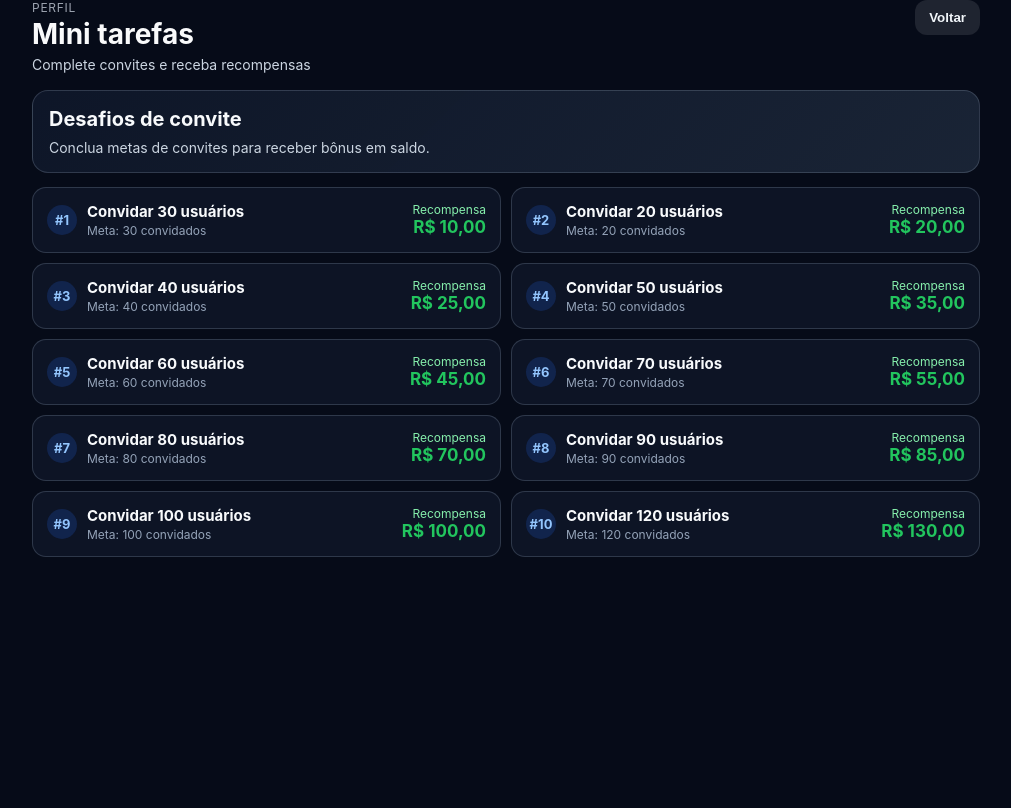
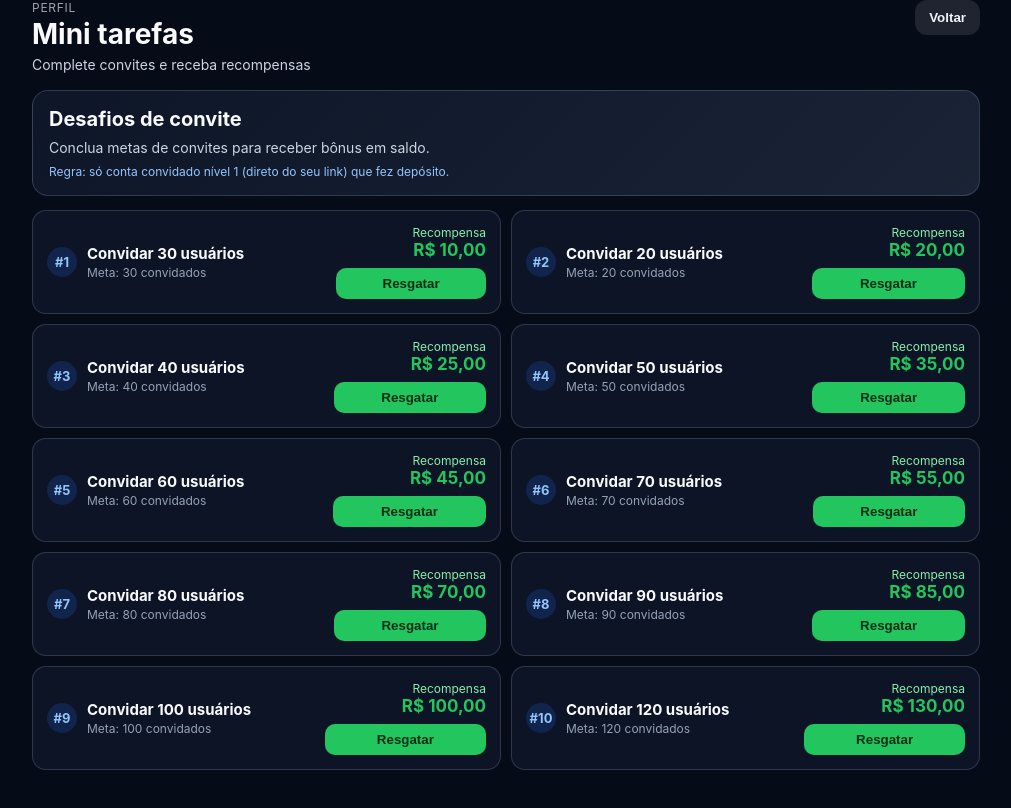
Before and after one commit to magnatazk20/mancera-frontend, a React (Vite) app: page /mini-tasks in a window 1280 px wide. Shown: the part 900-1708 px from the top of the page, without its empty margins (134-1145 px from the left). Before the commit the page ends 1549 px from the top, so only its background shows below. Built offline with nearby package versions, Linux system fonts and the light colour scheme; no server answers.

Commit message:
feat(mini-tasks): add redeem button UI with level-1 depositor rule notice

```diff
--- a/src/pages/MiniTasks.css
+++ b/src/pages/MiniTasks.css
@@ -88,6 +88,42 @@
   font-size: 17px;
 }
 
+.mini-task-redeem-btn {
+  margin-top: 8px;
+  width: 100%;
+  border: 0;
+  border-radius: 10px;
+  padding: 8px 10px;
+  background: #22c55e;
+  color: #052e16;
+  font-weight: 800;
+  cursor: pointer;
+}
+
+.mini-task-redeem-btn:disabled {
+  background: #334155;
+  color: #94a3b8;
+  cursor: not-allowed;
+}
+
+.mini-tasks-rule {
+  display: block;
+  margin-top: 8px;
+  color: #93c5fd;
+  font-size: 12px;
+}
+
+.mini-tasks-notice {
+  margin-bottom: 12px;
+  border: 1px solid rgba(56, 189, 248, 0.35);
+  background: rgba(14, 116, 144, 0.2);
+  color: #cffafe;
+  border-radius: 10px;
+  padding: 10px 12px;
+  font-size: 13px;
+  font-weight: 600;
+}
+
 @media (min-width: 760px) {
   .mini-tasks-grid {
     grid-template-columns: repeat(2, minmax(0, 1fr));
--- a/src/pages/MiniTasks.tsx
+++ b/src/pages/MiniTasks.tsx
@@ -1,4 +1,4 @@
-import { useMemo } from 'react'
+import { useMemo, useState } from 'react'
 import { useNavigate } from 'react-router-dom'
 import AppSidebar from '../components/AppSidebar'
 import './Tasks.css'
@@ -11,11 +11,15 @@ type MiniTask = {
   reward: number
 }
 
+type RedeemState = Record<number, 'idle' | 'loading' | 'done'>
+
 const formatBRL = (value: number) =>
   Number(value ?? 0).toLocaleString('pt-BR', { style: 'currency', currency: 'BRL' })
 
 export default function MiniTasks() {
   const navigate = useNavigate()
+  const [redeemState, setRedeemState] = useState<RedeemState>({})
+  const [notice, setNotice] = useState<string>('')
 
   const tasks = useMemo<MiniTask[]>(
     () => [
@@ -32,6 +36,41 @@ export default function MiniTasks() {
     ],
     []
   )
+
+  const handleRedeem = async (task: MiniTask) => {
+    setNotice('')
+    setRedeemState((prev) => ({ ...prev, [task.id]: 'loading' }))
+
+    try {
+      const userId = Number(localStorage.getItem('userId') ?? 0)
+      if (!userId || Number.isNaN(userId)) {
+        throw new Error('Faça login novamente para resgatar.')
+      }
+
+      const response = await fetch(`/api/mini-tasks/${userId}/redeem`, {
+        method: 'POST',
+        headers: { 'Content-Type': 'application/json' },
+        body: JSON.stringify({ taskId: task.id }),
+      })
+
+      const data = await response.json().catch(() => ({}))
+      if (!response.ok || data?.ok === false) {
+        throw new Error(
+          data?.error ??
+            'Resgate não disponível. Somente convidados nível 1 (direto do seu link) com depósito contam.'
+        )
+      }
+
+      setRedeemState((prev) => ({ ...prev, [task.id]: 'done' }))
+      setNotice(data?.message ?? 'Resgate realizado com sucesso.')
+    } catch (err: any) {
+      setRedeemState((prev) => ({ ...prev, [task.id]: 'idle' }))
+      setNotice(
+        err?.message ??
+          'Não foi possível resgatar. Apenas convidados nível 1 depositantes são válidos.'
+      )
+    }
+  }
 
   return (
     <main className="tasks-page mini-tasks-page">
@@ -52,10 +91,17 @@ export default function MiniTasks() {
       <section className="mini-tasks-hero">
         <h2>Desafios de convite</h2>
         <p>Conclua metas de convites para receber bônus em saldo.</p>
+        <small className="mini-tasks-rule">
+          Regra: só conta convidado nível 1 (direto do seu link) que fez depósito.
+        </small>
       </section>
 
+      {notice ? <div className="mini-tasks-notice">{notice}</div> : null}
+
       <section className="mini-tasks-grid">
-        {tasks.map((task) => (
+        {tasks.map((task) => {
+          const state = redeemState[task.id] ?? 'idle'
+          return (
             <article key={task.id} className="mini-task-card" role="article" aria-label={task.title}>
               <div className="mini-task-left">
                 <span className="mini-task-index">#{task.id}</span>
@@ -67,9 +113,18 @@ export default function MiniTasks() {
               <div className="mini-task-reward">
                 <span>Recompensa</span>
                 <strong>{formatBRL(task.reward)}</strong>
+                <button
+                  type="button"
+                  className="mini-task-redeem-btn"
+                  disabled={state === 'loading' || state === 'done'}
+                  onClick={() => handleRedeem(task)}
+                >
+                  {state === 'loading' ? 'Resgatando...' : state === 'done' ? 'Resgatado' : 'Resgatar'}
+                </button>
               </div>
             </article>
-        ))}
+          )
+        })}
       </section>
     </main>
   )
```
Lines whose indentation alone changed are shown as unchanged.
